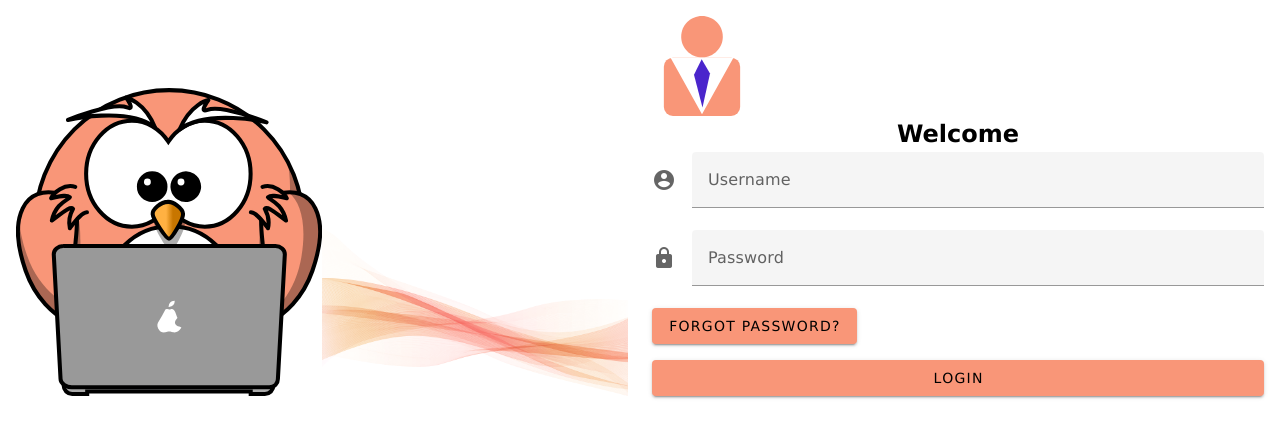
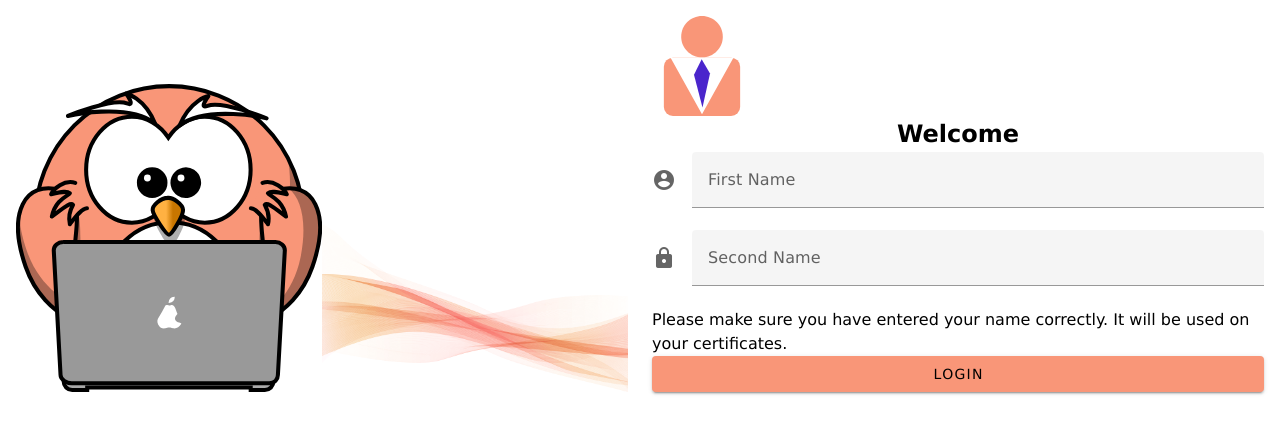
Before and after one commit to Feralwater/Q-for-Quizzes, a Vue app: page /login in a window 1280 px wide. Shown: the top 438 px of the page. Built offline with nearby package versions, Linux system fonts and the light colour scheme.

Commit message:
add username to localstorage

```diff
--- a/src/views/LoginView/LoginView.vue
+++ b/src/views/LoginView/LoginView.vue
@@ -3,9 +3,18 @@ import { ref } from 'vue';
 import wave from '@/assets/images/wave.png';
 import avatar from '@/assets/images/avatar.svg';
 import owl from '@/assets/images/owlNotebook.svg';
+import { useLocalStorage } from '@/hooks/useLocalStorage';
+import router from '@/router';
 
-const username = ref('');
-const password = ref('');
+const { setLocalStorage } = useLocalStorage('user', { firstName: '', secondName: '' });
+
+const firstName = ref('');
+const secondName = ref('');
+
+const login = () => {
+  setLocalStorage({ firstName: firstName.value, secondName: secondName.value });
+  router.push({ name: 'Dashboard' });
+};
 
 </script>
 
@@ -34,7 +43,7 @@ const password = ref('');
         sm="6"
       >
         <div class="login-content">
-          <v-form>
+          <v-form @submit.prevent="login">
             <div class="text-center">
               <v-img
                 width="100"
@@ -49,24 +58,22 @@ const password = ref('');
             </div>
 
             <v-text-field
+              v-model="firstName"
               prepend-icon="mdi-account-circle"
-              label="Username"
+              label="First Name"
               type="text"
             />
 
             <v-text-field
+              v-model="secondName"
               prepend-icon="mdi-lock"
-              label="Password"
-              type="password"
+              label="Second Name"
+              type="text"
             />
 
-            <v-btn
-              text
-              color="primary"
-              class="mb-4"
-            >
-              Forgot Password?
-            </v-btn>
+            <p>
+              Please make sure you have entered your name correctly. It will be used on your certificates.
+            </p>
 
             <v-btn
               block
```
